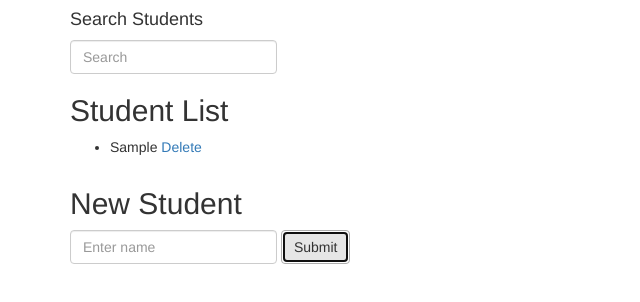
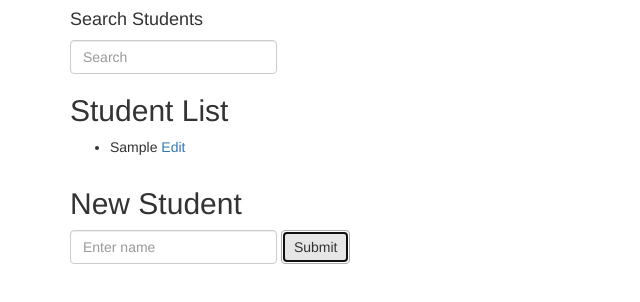
Before and after one commit to dmmoody-graveyard/student_roster, a plain HTML site: page index.html in a window 1280 px wide. Both pictures are taken after typing "Sample" into the empty fields and a click on the button "Submit". Shown: the full height of the page, 0-640 px from the left. Drawn offline with Linux system fonts and the light colour scheme.

Commit message:
change delete student to edit

```diff
--- a/index.html
+++ b/index.html
@@ -27,7 +27,7 @@
         <ul>
           <li ng-repeat="item in filtered = (students | filter:query)">
             <span ng-click="editing = true" ng-hide="editing">
-              {{item.name}} <a ng-click="deleteStudent(item)">Delete</a>
+              {{item.name}} <a ng-click="deleteStudent(item)">Edit</a>
             </span>
             <span class="form-group" ng-show="editing" ng-submit="editing = false">
               <form class="form-inline" role="form">
```
